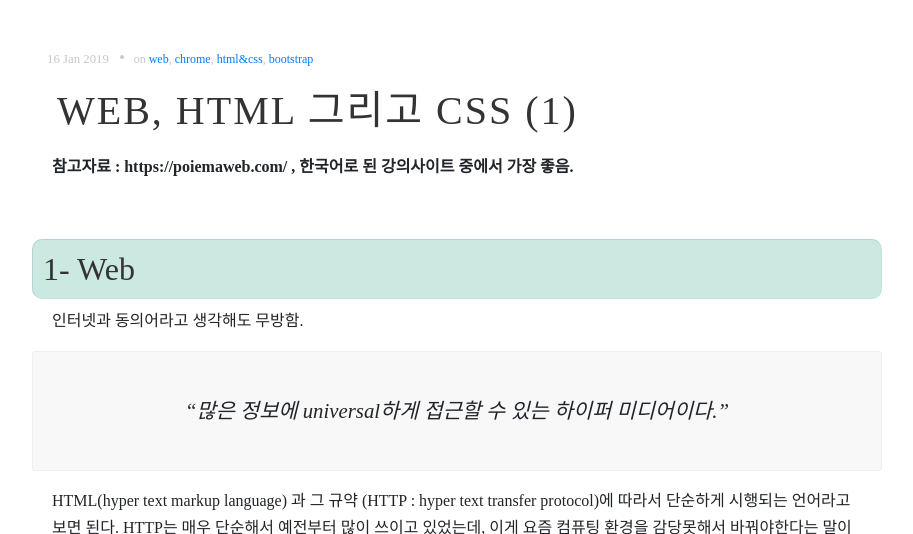
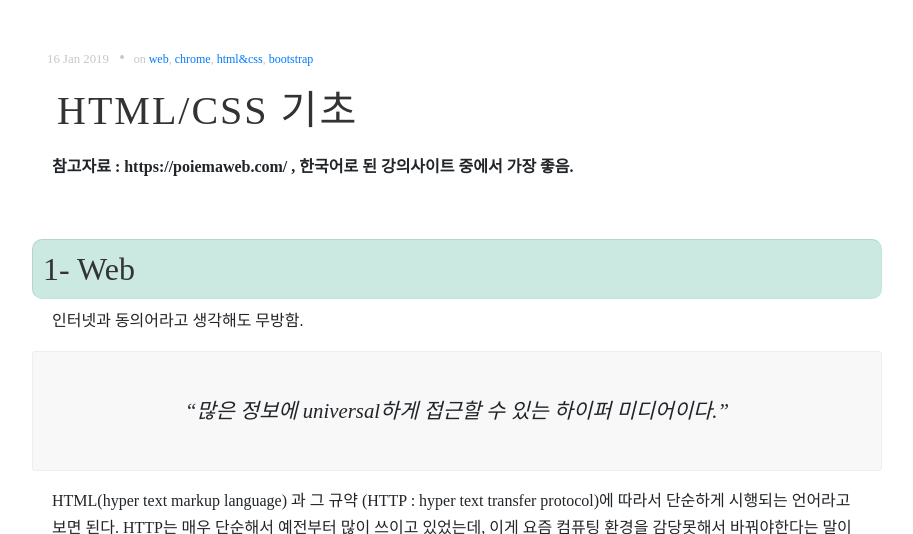
Before and after one commit to DongChanS/DongChanS.github.io, a Jekyll site: the page built from _posts/2019-01-16-16.md, in a window 1280 px wide and 900 px high, cut to the strip 366-900 px from the top of the window. Shown: the whole strip, without its empty margins (96-1009 px from the left). Built offline with Jekyll 4.4.1, drawn with Linux system fonts in a browser that asks for light colours; nearby versions of some CDN libraries; some web fonts are replaced; comment, search, counter and statistics services are not loaded.

Commit message:
Update 2019-01-16-16.md

```diff
--- a/_posts/2019-01-16-16.md
+++ b/_posts/2019-01-16-16.md
@@ -1,6 +1,6 @@
 ---
 layout : post
-title : WEB, HTML 그리고 CSS (1)
+title : HTML/CSS 기초
 author : "Shin Dong Chan"
 tags : ['web','chrome','html&css','bootstrap']
 category : 'Web'
```
